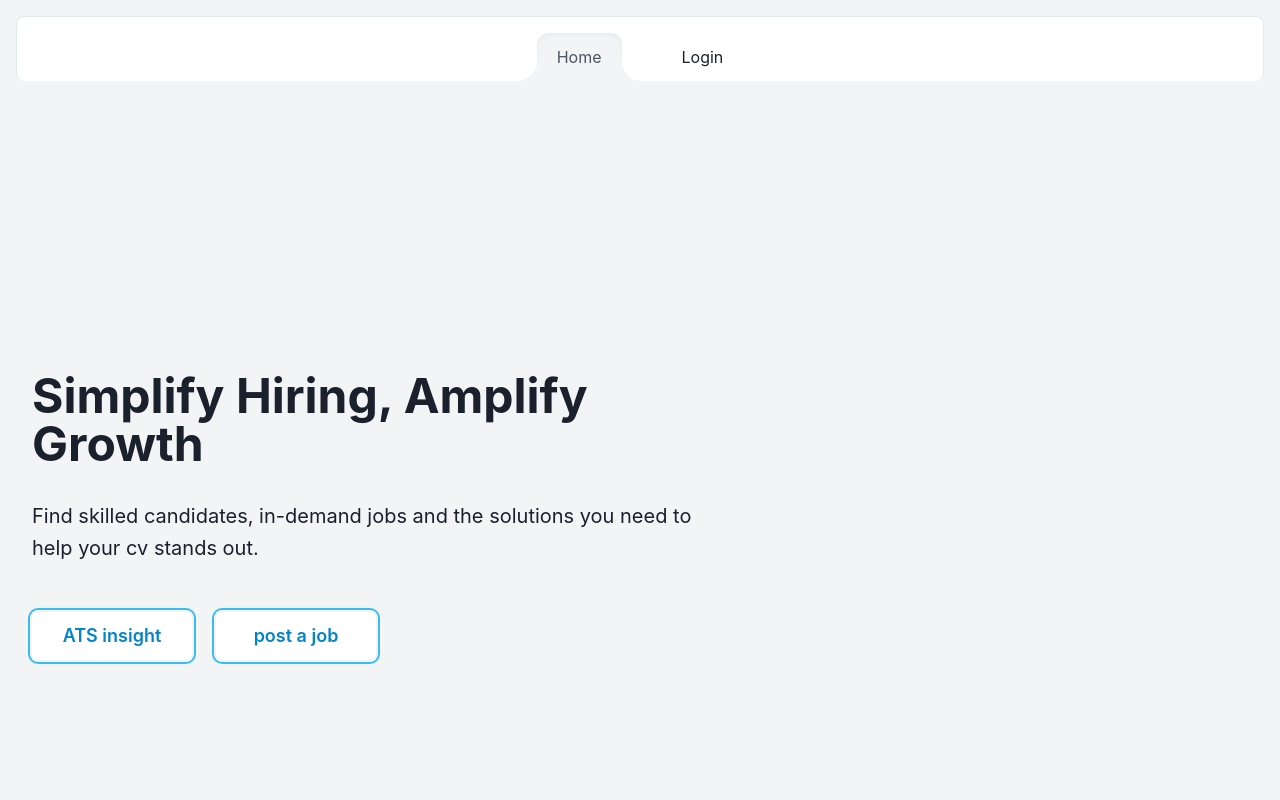
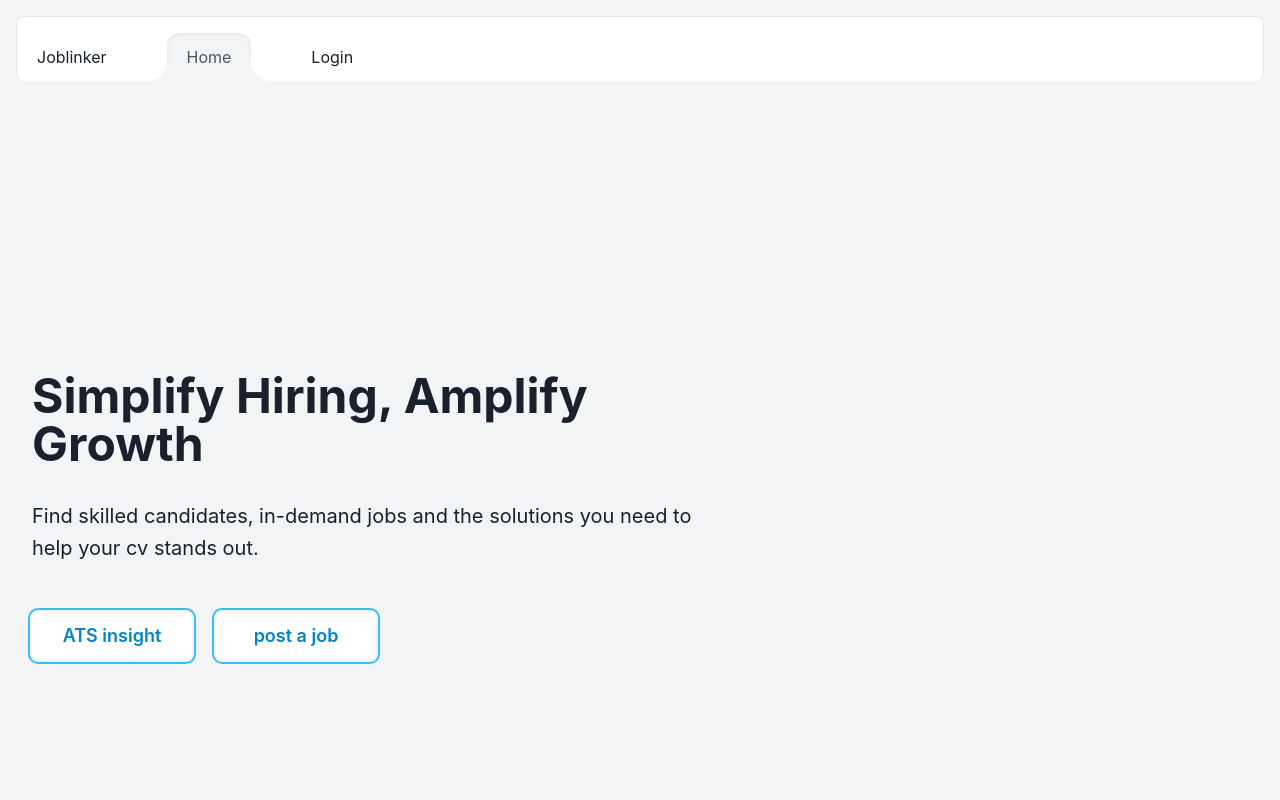
Before and after one commit to Abdallah-Abdelrahman/Job-linker, a React (Vite) app: page / in a window 1280 px wide. Shown: the top 800 px of the page. Built offline with nearby package versions, Linux system fonts and the light colour scheme.

Commit message:
Update `@me` route to get user profile for recruiter

```diff
--- a/src/components/Header.tsx
+++ b/src/components/Header.tsx
@@ -1,9 +1,10 @@
-import { NavLink } from 'react-router-dom';
+import { Link, NavLink } from 'react-router-dom';
 import { useAppDispatch, useAppSelector } from '../hooks/store';
 import { useLogoutMutation } from '../app/services/auth';
 import { useRefresh } from '../hooks';
 import { selectCurrentUser } from '../features/auth';
 import { unsetCredentials } from '../features/auth/authSlice';
+import { Text } from '@chakra-ui/react';
 
 function Header() {
   const user = useAppSelector(selectCurrentUser);
@@ -13,10 +14,14 @@ function Header() {
   // token refresher
   useRefresh();
 
-  // TODO: logout should be a button not a page
   return (
     <header className='container mx-auto mt-4 pt-4 border-t border-x bg-white rounded-lg'>
-      <nav className='nav flex justify-center gap-4 md:gap-10'>
+      <nav className='nav flex  gap-4 md:gap-10'>
+        <Link
+          to='/'
+          className='py-3 px-3 md:px-5'
+          children='joblinker'
+        />
         <NavLink className='py-3 px-4 md:px-5' to='/'>
           home
         </NavLink>
```
Also changed, not shown: 2 other files (tests, documents, lock files or other folders).
